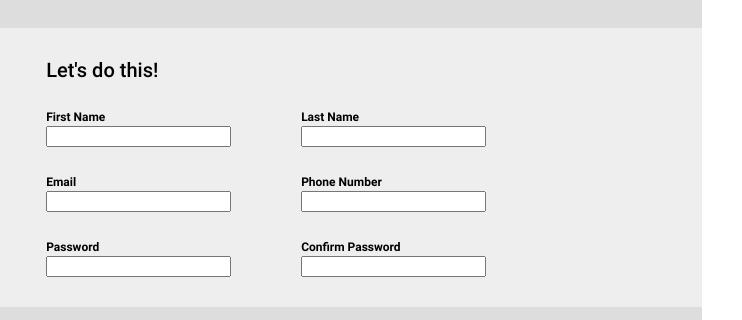
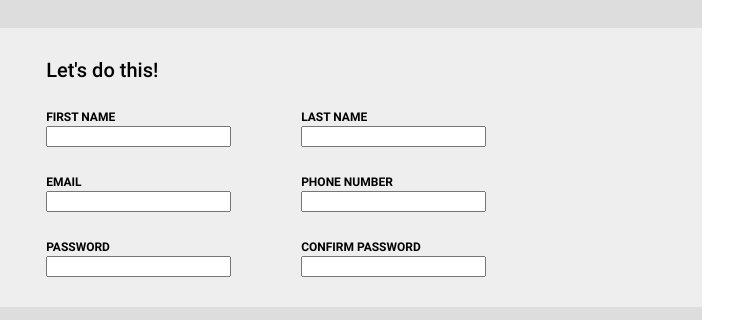
Before and after one commit to VinVinnieVince/odin-Signup, a plain HTML site: page index.html in a window 1280 px wide. Shown: the part 411-731 px from the top of the page, 538-1280 px from the left. Drawn offline with Linux system fonts and the light colour scheme.

Commit message:
Capitalise labels

```diff
--- a/index.html
+++ b/index.html
@@ -27,31 +27,31 @@
                 <p>Let's do this!</p>
                 <div class="formRow">
                     <div class="inputContainer">
-                        <label for="fname">First Name</label>
+                        <label for="fname">FIRST NAME</label>
                         <input type="text" id="fname" name="fname" required />
                     </div>
                     <div class="inputContainer">
-                        <label for="lname">Last Name</label>
+                        <label for="lname">LAST NAME</label>
                         <input type="text" id="lname" name="lname" required />
                     </div>
                 </div>
                 <div class="formRow">
                     <div class="inputContainer">
-                        <label for="user_email">Email</label>
+                        <label for="user_email">EMAIL</label>
                         <input type="email" id="user_email" name="user_email" required />
                     </div>
                     <div class="inputContainer">
-                        <label for="phone">Phone Number</label>
+                        <label for="phone">PHONE NUMBER</label>
                         <input type="tel" id="phone" name="phone" required />
                     </div>
                 </div>
                 <div class="formRow">
                     <div class="inputContainer">
-                        <label for="pwd">Password</label>
+                        <label for="pwd">PASSWORD</label>
                         <input type="password" id="pwd" name="pwd"  required />
                     </div>
                     <div class="inputContainer">
-                        <label for="pwd_confirm">Confirm Password</label>
+                        <label for="pwd_confirm">CONFIRM PASSWORD</label>
                         <input type="password" id="pwd_confirm" name="pwd_confirm" required />
                     </div>
                 </div>
```
